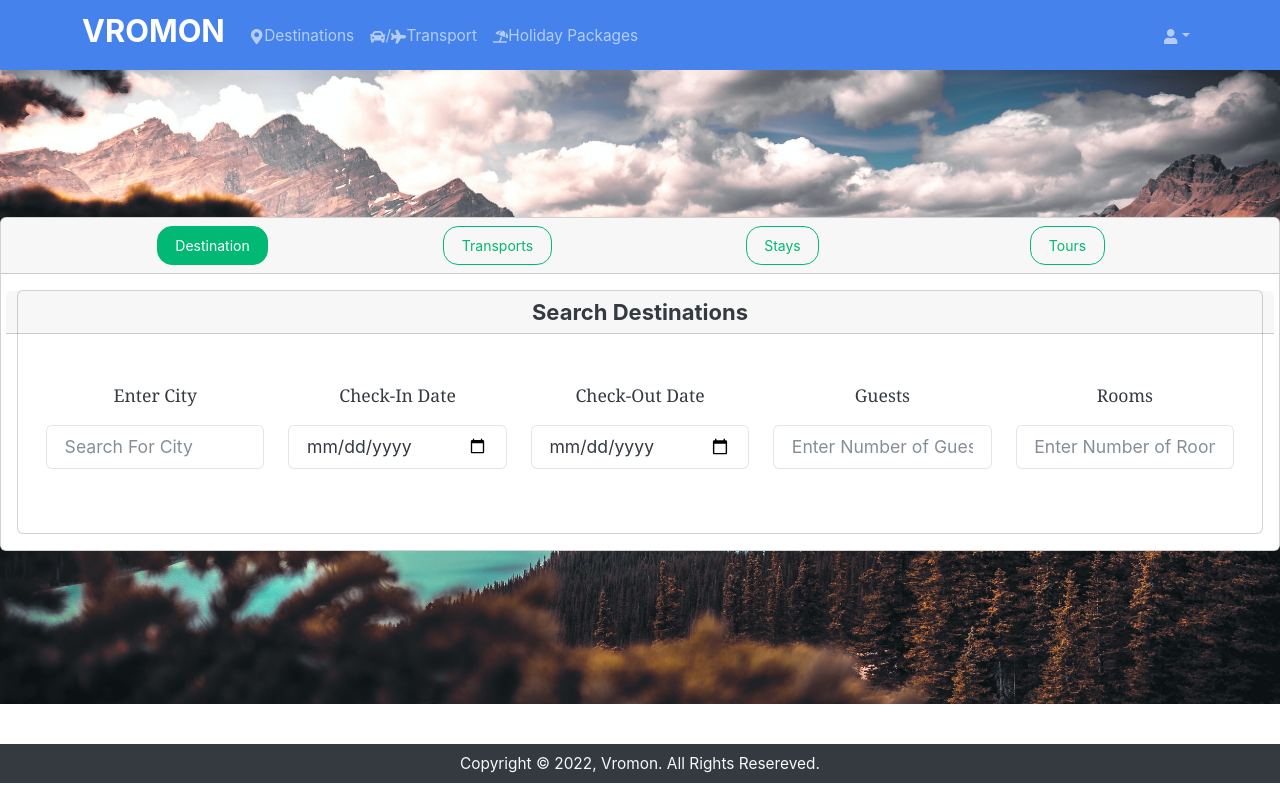
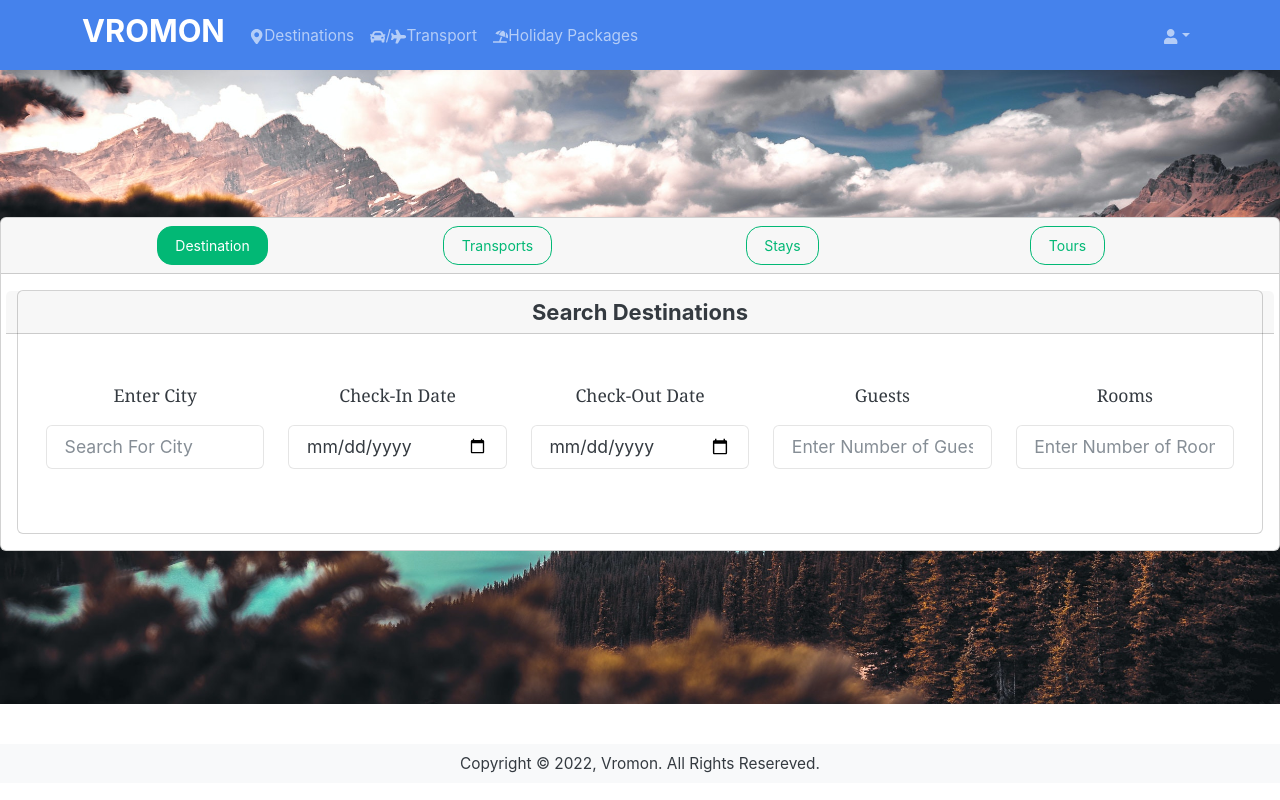
Before and after one commit to TangoRomeo80/Vromon, a React (Create React App) app in the folder frontend/: page /testNav in a window 1280 px wide. Built offline with nearby package versions, Linux system fonts and the light colour scheme.

Commit message:
Update Footer.js

```diff
--- a/frontend/src/components/Footer.js
+++ b/frontend/src/components/Footer.js
@@ -4,9 +4,9 @@ import { Container, Row, Col } from 'react-bootstrap'
 const Footer = () => {
   return (
     <footer>
-      <Container fluid className='bg-dark'>
+      <Container fluid className='bg-light'>
         <Row>
-          <Col className='d-flex justify-content-center text-light py-2'>
+          <Col className='d-flex justify-content-center text-dark py-2'>
             Copyright &copy; 2022, Vromon. All Rights Resereved.
           </Col>
         </Row>
```
